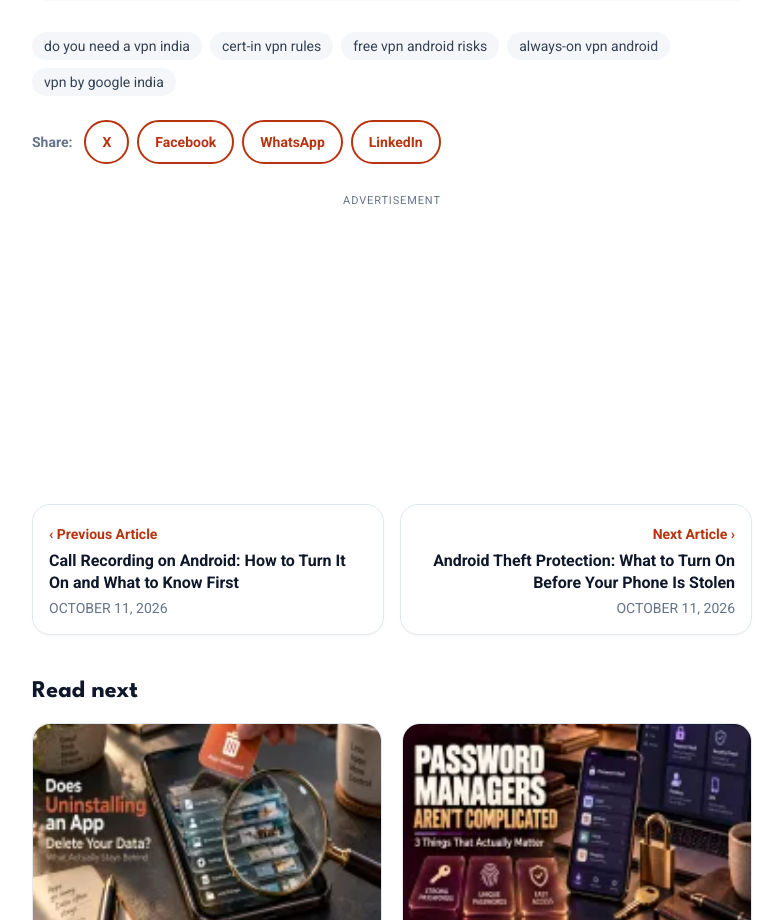
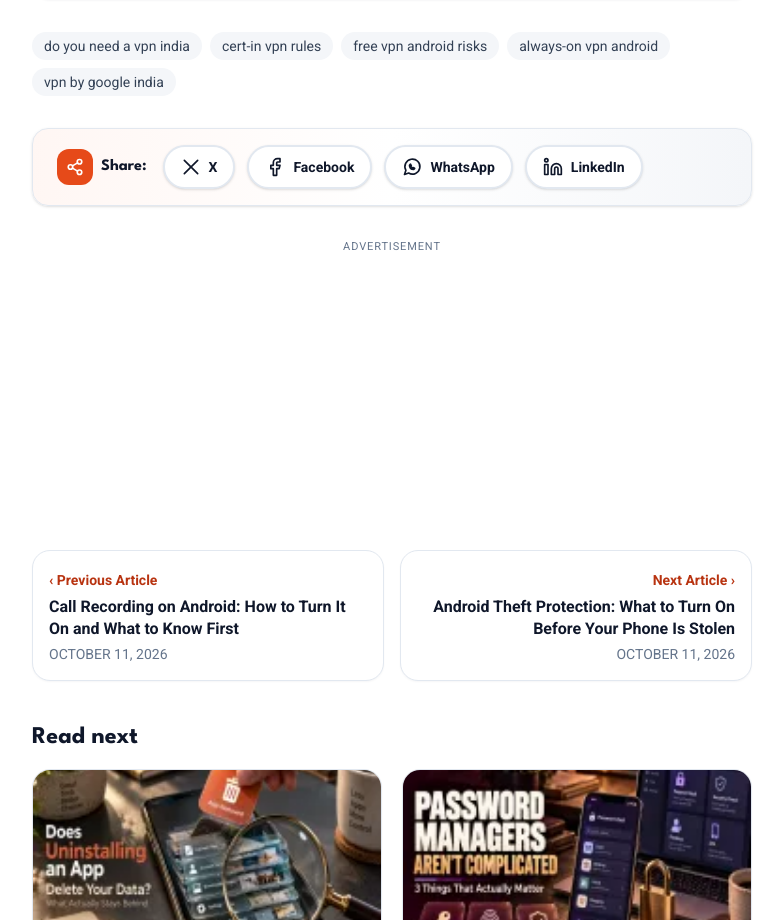
Before and after one commit to iamadityayogi07/trendswheel, a Next.js app: page /apps/best-free-vpn-apps-for-android-in-2025-fast-safe-secure in a window 1280 px wide. Shown: the part 4603-5523 px from the top of the page, without its empty margins (44-827 px from the left). Built offline with nearby package versions, Linux system fonts and the light colour scheme.

Commit message:
Share links redesign with icons and brand hovers
Co-Authored-By: Claude Sonnet 5.5 <noreply@anthropic.com>

```diff
--- a/components/post/ShareLinks.tsx
+++ b/components/post/ShareLinks.tsx
@@ -1,17 +1,56 @@
+const ico = { width: 20, height: 20, viewBox: '0 0 24 24', fill: 'none', stroke: 'currentColor', strokeWidth: 2, strokeLinecap: 'round', strokeLinejoin: 'round', 'aria-hidden': true } as const;
+
 const targets = (url: string, title: string) => [
-  { name: 'X', href: `https://x.com/intent/post?url=${encodeURIComponent(url)}&text=${encodeURIComponent(title)}` },
-  { name: 'Facebook', href: `https://www.facebook.com/sharer/sharer.php?u=${encodeURIComponent(url)}` },
-  { name: 'WhatsApp', href: `https://wa.me/?text=${encodeURIComponent(`${title} ${url}`)}` },
-  { name: 'LinkedIn', href: `https://www.linkedin.com/sharing/share-offsite/?url=${encodeURIComponent(url)}` },
+  {
+    name: 'X',
+    href: `https://x.com/intent/post?url=${encodeURIComponent(url)}&text=${encodeURIComponent(title)}`,
+    hover: 'hover:border-black hover:bg-black',
+    icon: <svg {...ico}><path d="M4 4l16 16M20 4 4 20" /></svg>,
+  },
+  {
+    name: 'Facebook',
+    href: `https://www.facebook.com/sharer/sharer.php?u=${encodeURIComponent(url)}`,
+    hover: 'hover:border-[#1877f2] hover:bg-[#1877f2]',
+    icon: <svg {...ico}><path d="M18 2h-3a5 5 0 0 0-5 5v3H7v4h3v8h4v-8h3l1-4h-4V7a1 1 0 0 1 1-1h3Z" /></svg>,
+  },
+  {
+    name: 'WhatsApp',
+    href: `https://wa.me/?text=${encodeURIComponent(`${title} ${url}`)}`,
+    hover: 'hover:border-[#1da851] hover:bg-[#1da851]',
+    icon: <svg {...ico}><path d="M3 21l1.7-5A9 9 0 1 1 8 19.3L3 21Z" /><path d="M9 10c0 3 2 5 5 5l1.2-1.4-2-1-.8.7c-.8-.4-1.5-1.1-1.9-1.9l.7-.8-1-2L9 10Z" /></svg>,
+  },
+  {
+    name: 'LinkedIn',
+    href: `https://www.linkedin.com/sharing/share-offsite/?url=${encodeURIComponent(url)}`,
+    hover: 'hover:border-[#0a66c2] hover:bg-[#0a66c2]',
+    icon: <svg {...ico}><path d="M16 8a6 6 0 0 1 6 6v7h-4v-7a2 2 0 0 0-4 0v7h-4v-7a6 6 0 0 1 6-6Z" /><rect x="2" y="9" width="4" height="12" /><circle cx="4" cy="4" r="2" /></svg>,
+  },
 ];
 
 /** Plain links, no third-party scripts. */
 export default function ShareLinks({ url, title }: { url: string; title: string }) {
   return (
-    <div className="my-6 flex flex-wrap items-center gap-2" aria-label="Share this article">
-      <span className="mr-1 text-sm font-semibold text-muted">Share:</span>
+    <div className="my-8 flex flex-wrap items-center gap-3 rounded-2xl border border-line bg-gradient-to-r from-brand-soft/60 via-white to-surface-2 p-4 shadow-sm sm:px-6" role="group" aria-label="Share this article">
+      <span className="font-display mr-1 flex items-center gap-2 text-base font-bold">
+        <span className="flex size-9 items-center justify-center rounded-xl bg-brand text-white" aria-hidden="true">
+          <svg width="18" height="18" viewBox="0 0 24 24" fill="none" stroke="currentColor" strokeWidth="2.2" strokeLinecap="round" strokeLinejoin="round">
+            <circle cx="18" cy="5" r="3" />
+            <circle cx="6" cy="12" r="3" />
+            <circle cx="18" cy="19" r="3" />
+            <path d="m8.6 13.5 6.8 4M15.4 6.5l-6.8 4" />
+          </svg>
+        </span>
+        Share:
+      </span>
       {targets(url, title).map((t) => (
-        <a key={t.name} href={t.href} target="_blank" rel="noopener noreferrer nofollow" className="btn btn-outline !min-h-11 !px-4 !py-1 text-sm">
+        <a
+          key={t.name}
+          href={t.href}
+          target="_blank"
+          rel="noopener noreferrer nofollow"
+          className={`inline-flex min-h-11 items-center gap-2 rounded-full border-2 border-line bg-white px-4 py-1 text-sm font-bold text-ink no-underline shadow-sm transition duration-200 hover:-translate-y-0.5 hover:text-white hover:shadow-md ${t.hover}`}
+        >
+          {t.icon}
           {t.name}
         </a>
       ))}
```
